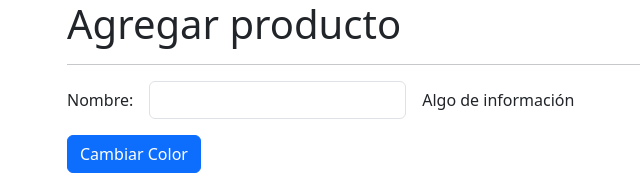
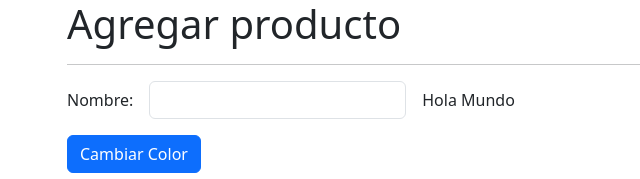
Before and after one commit to ivanroscuenca/11-directiveSignals, an Angular app: page /products/product in a window 1280 px wide. Shown: the top 179 px of the page, without its empty margins (15-655 px from the left). Built offline with nearby package versions, Linux system fonts and the light colour scheme.

Commit message:
video314

```diff
--- a/angular.json
+++ b/angular.json
@@ -94,5 +94,8 @@
         }
       }
     }
+  },
+  "cli": {
+    "analytics": false
   }
 }
--- a/src/app/products/pages/product-page/product-page.component.html
+++ b/src/app/products/pages/product-page/product-page.component.html
@@ -11,7 +11,7 @@
             <input formControlName="name" type="text" class="form-control">
         </div>
         <div class="col-auto">
-            <span>Algo de información</span>
+            <span customLabel></span>
         </div>
     </div>
     <div class="row">
--- /dev/null
+++ b/src/app/shared/directives/custom-label.directive.ts
@@ -0,0 +1,15 @@
+import { Directive, ElementRef, OnInit } from "@angular/core";
+
+@Directive({
+    selector: "[customLabel]",
+})
+export class CustomLabelDirective implements OnInit {
+    private htmlElement?: ElementRef<HTMLElement>;
+    constructor(private el: ElementRef) {
+        this.htmlElement = el;
+        this.htmlElement.nativeElement.innerHTML = "Hola Mundo";
+    }
+    ngOnInit(): void {
+        console.log("Directiva ngOnInit");
+    }
+}
```
Also changed, not shown: src/app/products/products.module.ts (+7 -1 lines), src/app/shared/shared.module.ts (added, +11 -0 lines).
